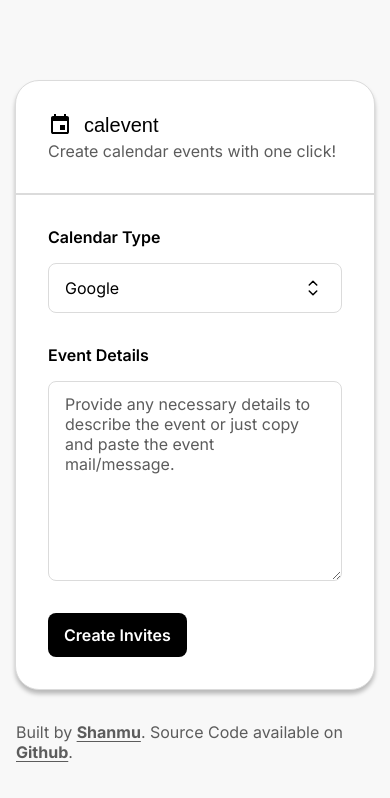
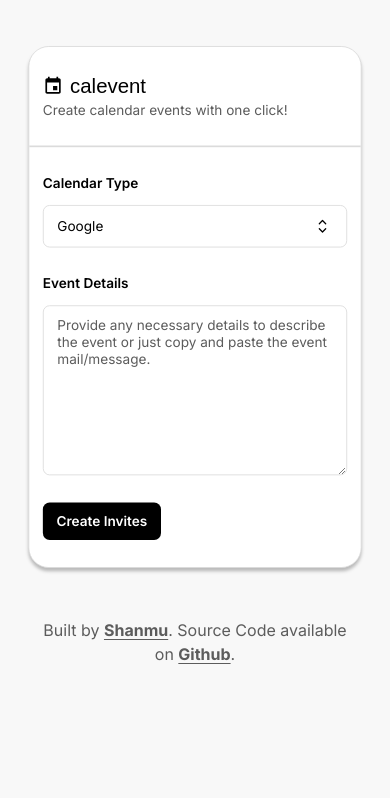
Before and after one commit to Shanmus4/Calevent, a Next.js app: page / in a window 390 px wide. Shown: the top 798 px of the page. Built offline with nearby package versions, Linux system fonts and the light colour scheme; a web font is replaced by a local one.

Commit message:
Responsive layout: adjust body and section paddings for <640px, compact main frame, polish footer note. Update planning and tasks.

```diff
--- a/app/globals.css
+++ b/app/globals.css
@@ -23,9 +23,9 @@ body {
   display: flex;
   flex-direction: column;
   align-items: center;
-  gap: 32px;
-  padding-top: 80px;
-  padding-bottom: 80px;
+  gap: 4px;
+  padding-top: 40px;
+  padding-bottom: 40px;
 }
 
 .main-frame {
@@ -41,6 +41,8 @@ body {
   border: 1px solid #DBDBDB;
   background: #FFF;
   box-shadow: 0px 4px 4px 0px rgba(0, 0, 0, 0.25);
+  transform-origin: center;
+  transform: scale(0.85);
 }
 
 .main-head {
@@ -55,7 +57,7 @@ body {
 .main-head > :first-child {
   display: flex;
   align-items: center;
-  gap: 12px;
+  gap: 8px;
 }
 
 .main-head-frame2-icon {
@@ -70,10 +72,15 @@ body {
 .main-head-frame2-title {
   color: #000;
   font-family: 'Monda', Arial, sans-serif;
-  font-size: 20px;
+  font-size: 24px;
   font-style: normal;
   font-weight: 400;
-  line-height: normal;
+  display: flex;
+  align-items: center;
+
+
+  padding: 0;
+  margin: 0;
 }
 
 .main-head-subtitle {
@@ -266,6 +273,10 @@ body {
   font-style: normal;
   font-weight: 300;
   line-height: normal;
+  margin-left: 32px;
+  margin-right: 32px;
+  text-align: center;
+  line-height: 1.5;
 }
 
 .footer-note-link {
@@ -399,3 +410,19 @@ body {
   0% { transform: rotate(0deg); }
   100% { transform: rotate(360deg); }
 }
+
+@media (max-width: 640px) {
+  body {
+    padding: 0px !important;
+    padding-top: 0px !important;
+    padding-bottom: 0px !important;
+  }
+  .main-head,
+  .calendar-type-section,
+  .event-details-section,
+  .main-btn-container,
+  .main-result-section-wrapper {
+    padding-left: 16px !important;
+    padding-right: 16px !important;
+  }
+}
```
Also changed, not shown: 2 other files (tests, documents, lock files or other folders).
